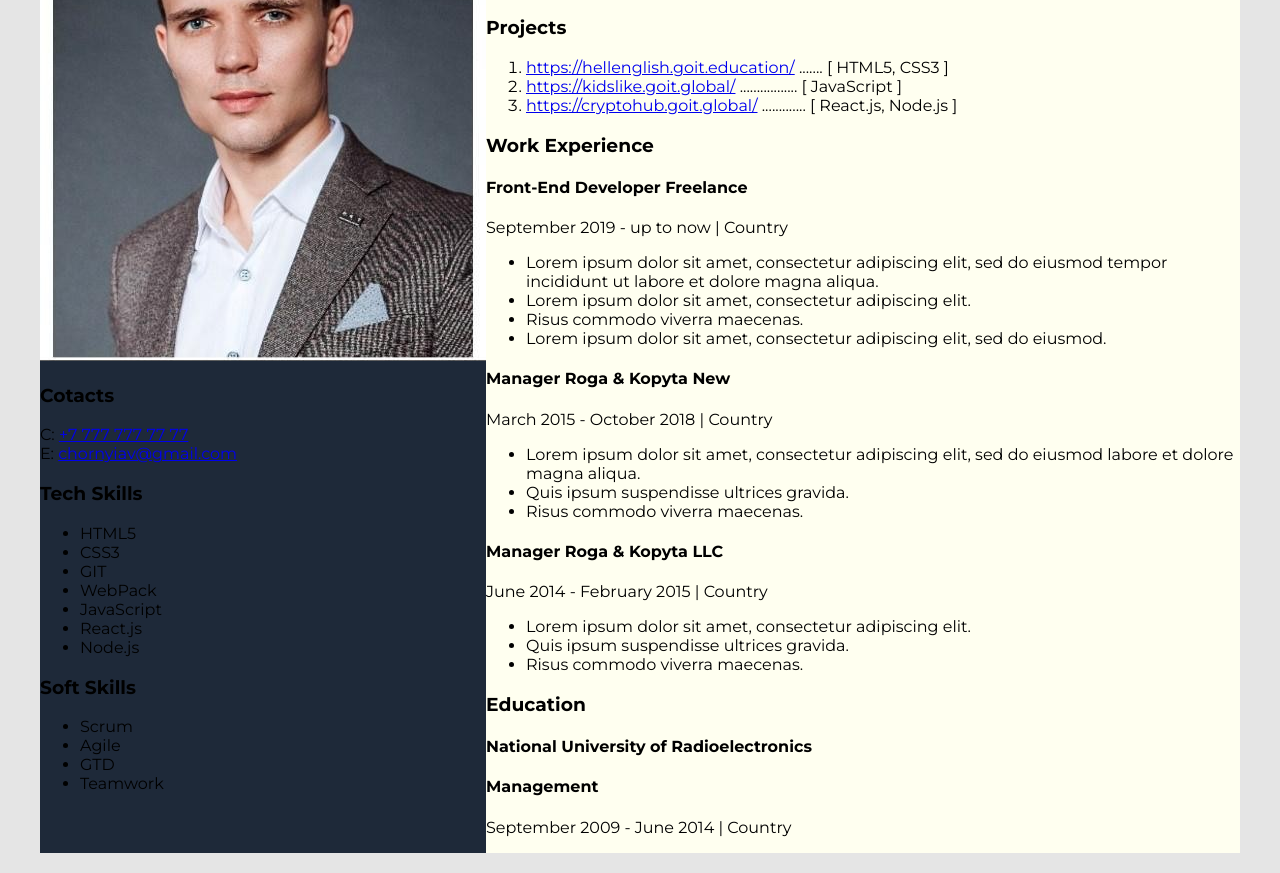
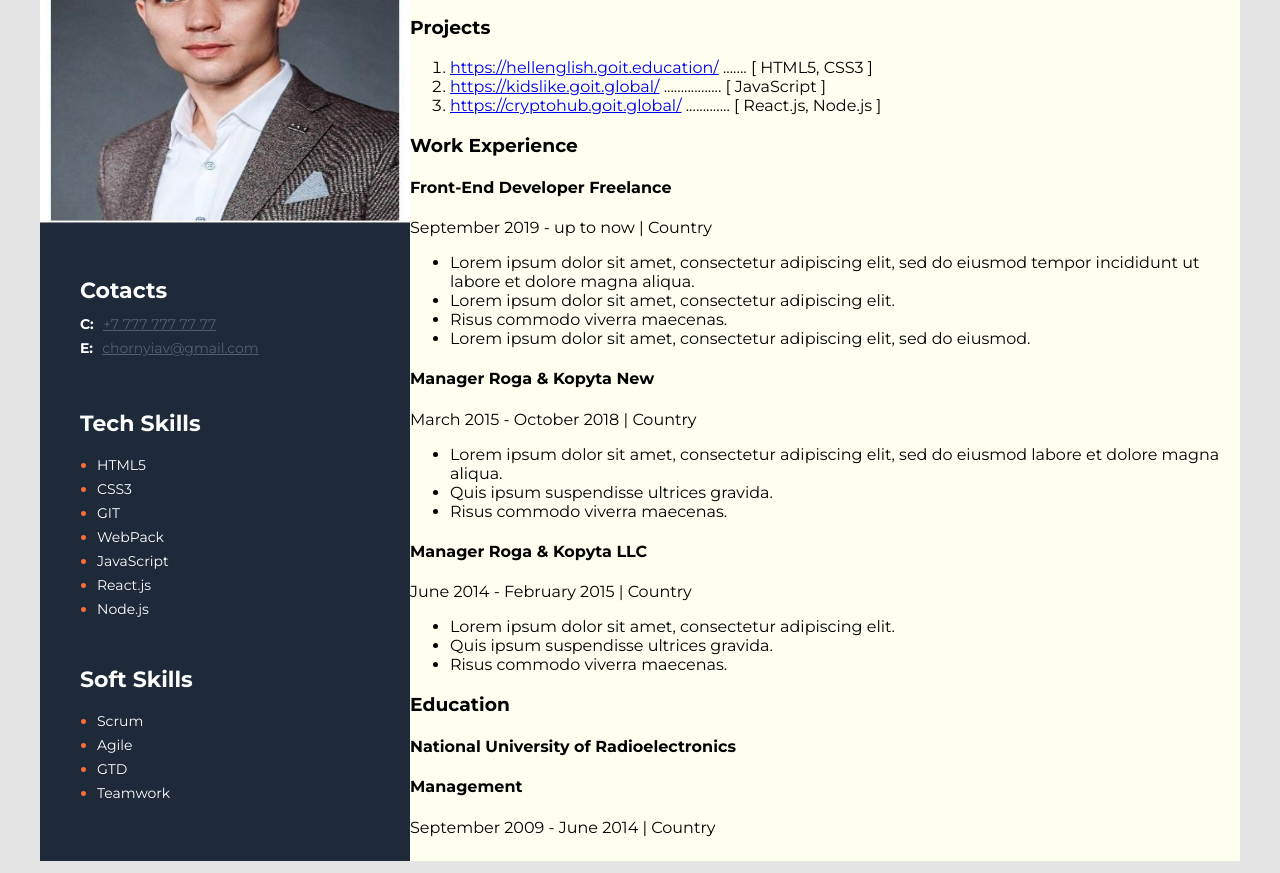
Before and after one commit to LenaZaitseva/resume, a plain HTML site: page src/index.html in a window 1280 px wide. Shown: the part 211-1084 px from the top of the page. Drawn offline with Linux system fonts and the light colour scheme; files that its build step writes are made by us from their sources.

Commit message:
оформил сайд бар

```diff
--- a/src/css/style.css
+++ b/src/css/style.css
@@ -28,7 +28,66 @@ body{
 .my-education{
 
 }
+/*Side bar section*/
 .side-bar-section{
     background-color: #1E2939;
-;
+    width: 370px;
+    padding: 40px 0;
 }
+.foto{
+
+    width: 370px;
+    height: 354px;
+    left: 40px;
+    top: 80px;
+}
+
+.contact-section,
+.teach-skills-section{
+    margin: 50px 0 0 40px;
+}
+.soft-skills-section{
+    margin: 45px 0 0 40px;
+}
+.side-bar-title{
+    font-style: normal;
+    font-weight: bold;
+    font-size: 22px;
+    line-height: 27px;
+    color: #ffffff;
+    margin-bottom: 8px;
+}
+/*Contact section*/
+.contact-section-type{
+    font-style: normal;
+    font-weight: bold;
+    font-size: 14px;
+    line-height: 24px;
+    margin-right: 5px;
+    color: #FFFFFF;
+}
+.contact-section-link{
+    color: #565E6A;
+    font-style: normal;
+    font-weight: normal;
+    font-size: 14px;
+    line-height: 24px;
+}
+/*teach-skills section*/
+.teach-skills-list{
+    padding: 0 0 0 17px;
+}
+.teach-skills-item{
+    font-style: normal;
+    font-weight: bold;
+    font-size: 14px;
+    line-height: 24px;
+    color: #FB6D3A;
+}
+.teach-skills-item-text {
+    font-style: normal;
+    font-weight: normal;
+    font-size: 14px;
+    line-height: 24px;
+    color: #FFFFFF;
+}
--- a/src/index.html
+++ b/src/index.html
@@ -5,7 +5,7 @@
     <title>My resume</title>
     <link rel="preconnect" href="https://fonts.gstatic.com">
     <link href="https://fonts.googleapis.com/css2?family=Montserrat:wght@100;400;700&display=swap" rel="stylesheet">
-    <link rel="stylesheet" href="../rezumeqq/css/style.css">
+    <link rel="stylesheet" href="./css/style.css">
 </head>
     <body>
         <!-- main section-->
@@ -112,42 +112,42 @@
 
             <!--side bar section-->
             <aside class="side-bar-section">
-                <img src="img/foto.jpg" alt="my foto">
+                <img class="foto" src="img/foto.jpg" alt="my foto">
                 <!--contact section-->
-                <div>
-                    <h3>Cotacts</h3>
+                <div class="contact-section">
+                    <h3 class="side-bar-title"> Cotacts</h3>
                     <div>
-                        <span>C:</span>
-                        <a href="tel:+77777777777">+7 777 777 77 77</a>
+                        <span class="contact-section-type">C:</span>
+                        <a class="contact-section-link" href="tel:+77777777777">+7 777 777 77 77</a>
                     </div>
                     <div>
-                        <span>E:</span>
-                        <a href="mailto:chornyiav@gmail.com">chornyiav@gmail.com</a>
+                        <span class="contact-section-type">E:</span>
+                        <a class="contact-section-link" href="mailto:chornyiav@gmail.com">chornyiav@gmail.com</a>
 
                     </div>
                 </div>
                 <!--teach skills section-->
-                <div>
-                    <h3>Tech Skills</h3>
-                    <ul>
-                        <li>HTML5</li>
-                        <li>CSS3</li>
-                        <li>GIT</li>
-                        <li>WebPack</li>
-                        <li>JavaScript</li>
-                        <li>React.js</li>
-                        <li>Node.js</li>
+                <div class="teach-skills-section">
+                    <h3 class="side-bar-title"> Tech Skills</h3>
+                    <ul class="teach-skills-list">
+                        <li class="teach-skills-item"><span class="teach-skills-item-text">HTML5</span></li>
+                        <li class="teach-skills-item"><span class="teach-skills-item-text">CSS3</span></li>
+                        <li class="teach-skills-item"><span class="teach-skills-item-text">GIT</span></li>
+                        <li class="teach-skills-item"><span class="teach-skills-item-text">WebPack</span></li>
+                        <li class="teach-skills-item"><span class="teach-skills-item-text">JavaScript</span></li>
+                        <li class="teach-skills-item"><span class="teach-skills-item-text">React.js</span></li>
+                        <li class="teach-skills-item"><span class="teach-skills-item-text">Node.js</span></li>
 
                     </ul>
                 </div>
                 <!--soft skills section-->
-                <div>
-                    <h3>Soft Skills</h3>
-                    <ul>
-                        <li>Scrum</li>
-                        <li>Agile</li>
-                        <li>GTD</li>
-                        <li>Teamwork</li>
+                <div class="soft-skills-section">
+                    <h3 class="side-bar-title">Soft Skills</h3>
+                    <ul class="teach-skills-list">
+                        <li class="teach-skills-item"><span class="teach-skills-item-text">Scrum</span></li>
+                        <li class="teach-skills-item"><span class="teach-skills-item-text">Agile</span></li>
+                        <li class="teach-skills-item"><span class="teach-skills-item-text">GTD</span></li>
+                        <li class="teach-skills-item"><span class="teach-skills-item-text">Teamwork</span></li>
                     </ul>
                 </div>
             </aside>
```
